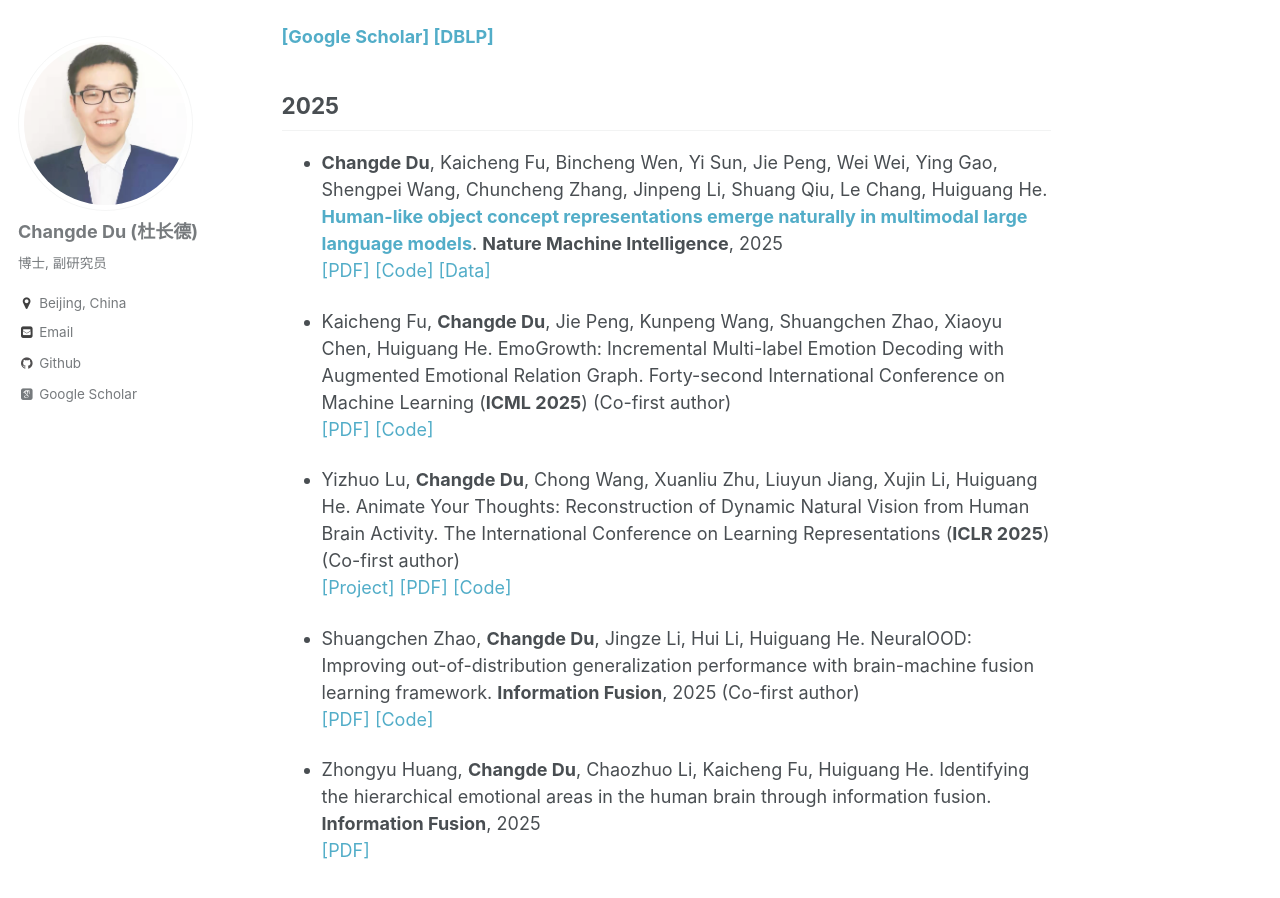
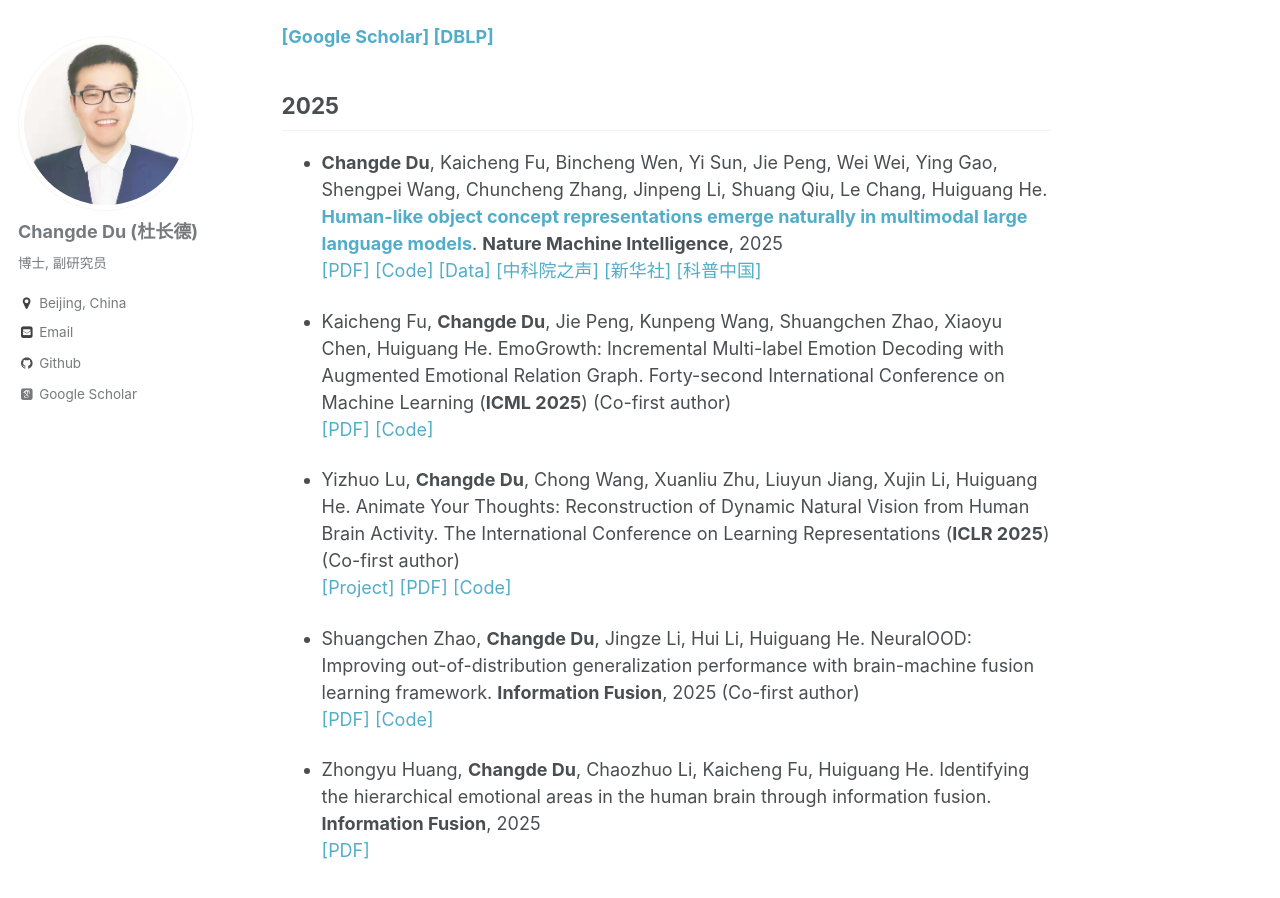
Before and after one commit to ChangdeDu/changdedu.github.io, a Jekyll site: the page built from _pages/about.md, in a window 1280 px wide and 900 px high, scrolled down 3306 px. Built offline with Jekyll 4.4.1, drawn with Linux system fonts in a browser that asks for light colours; some web fonts are replaced.

Commit message:
Update about.md

```diff
--- a/_pages/about.md
+++ b/_pages/about.md
@@ -89,7 +89,7 @@ redirect_from:
 ### [[Google Scholar]](https://scholar.google.com/citations?user=ef2EFsYAAAAJ&hl=zh-CN) [[DBLP]](https://dblp.org/pid/178/4485.html)
 
 ## 2025
--  **Changde Du**, Kaicheng Fu, Bincheng Wen, Yi Sun, Jie Peng, Wei Wei, Ying Gao, Shengpei Wang, Chuncheng Zhang, Jinpeng Li, Shuang Qiu, Le Chang, Huiguang He. [**Human-like object concept representations emerge naturally in multimodal large language models**](https://www.nature.com/articles/s42256-025-01049-z). **Nature Machine Intelligence**, 2025 <br>[[PDF]](https://www.nature.com/articles/s42256-025-01049-z) [[Code]](https://github.com/ChangdeDu/LLMs_core_dimensions) [[Data]](https://osf.io/qn5uv/)
+-  **Changde Du**, Kaicheng Fu, Bincheng Wen, Yi Sun, Jie Peng, Wei Wei, Ying Gao, Shengpei Wang, Chuncheng Zhang, Jinpeng Li, Shuang Qiu, Le Chang, Huiguang He. [**Human-like object concept representations emerge naturally in multimodal large language models**](https://www.nature.com/articles/s42256-025-01049-z). **Nature Machine Intelligence**, 2025 <br>[[PDF]](https://www.nature.com/articles/s42256-025-01049-z) [[Code]](https://github.com/ChangdeDu/LLMs_core_dimensions) [[Data]](https://osf.io/qn5uv/) [[中科院之声]](https://mp.weixin.qq.com/s/vYWl2CqotvEpnX2kRjjgbg) [[新华社]](https://h.xinhuaxmt.com/vh512/share/12582034?docid=12582034&newstype=1001&d=134fff1&channel=weixin&time=1757301214924) [[科普中国]](https://m.kepuchina.cn/videodetail?id=617133&member_id=CM202305251701258498&check_code=6222ac428b93411b8e1ead578d526701&spm=APP%24%23%23%24%E5%88%86%E4%BA%AB%24%23%23%24%24%23%23%24&shareSource=1)
 
 - Kaicheng Fu, **Changde Du**, Jie Peng, Kunpeng Wang, Shuangchen Zhao, Xiaoyu Chen, Huiguang He. EmoGrowth: Incremental Multi-label Emotion Decoding with Augmented Emotional Relation Graph. Forty-second International Conference on Machine Learning (**ICML 2025**) (Co-first author) <br> [[PDF]](https://arxiv.org/abs/2405.20600) [[Code]](https://github.com/ChangdeDu/EmoGrowth)
 
```
